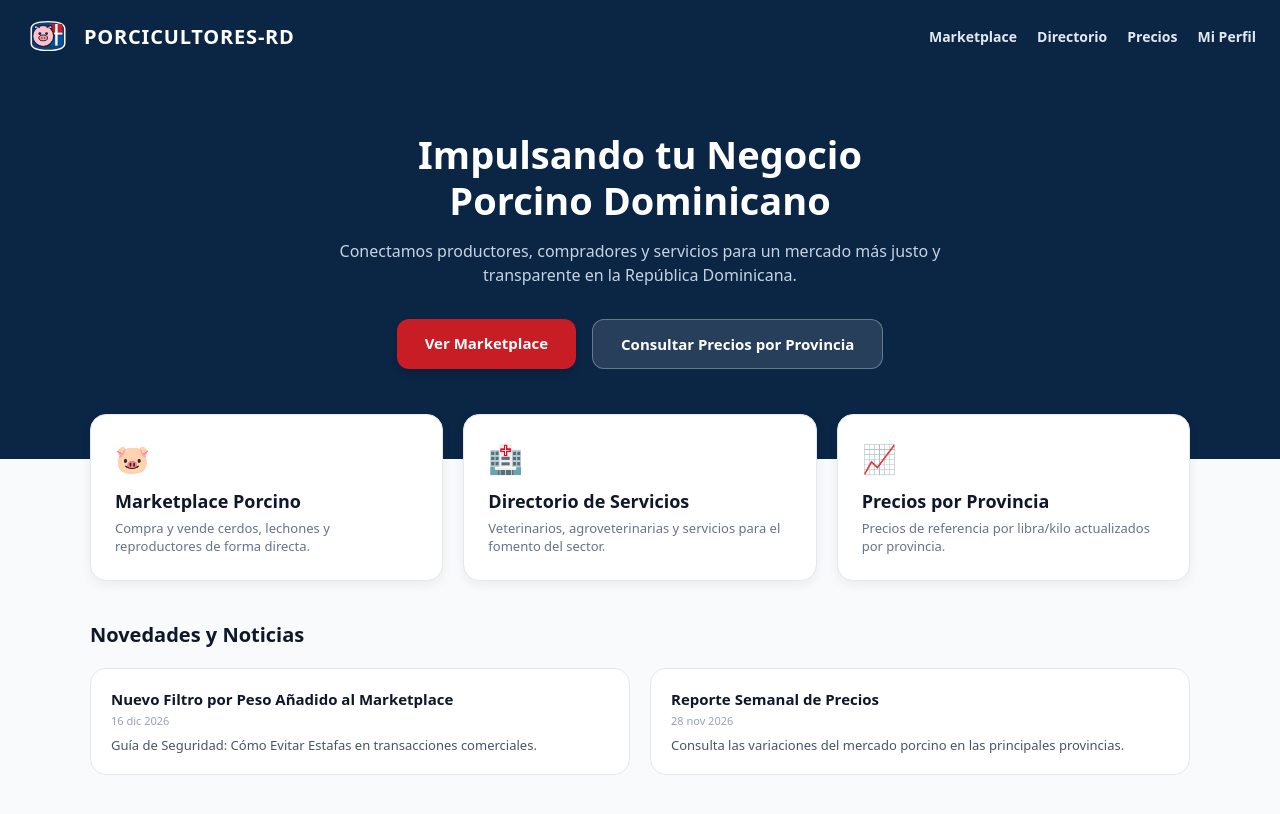
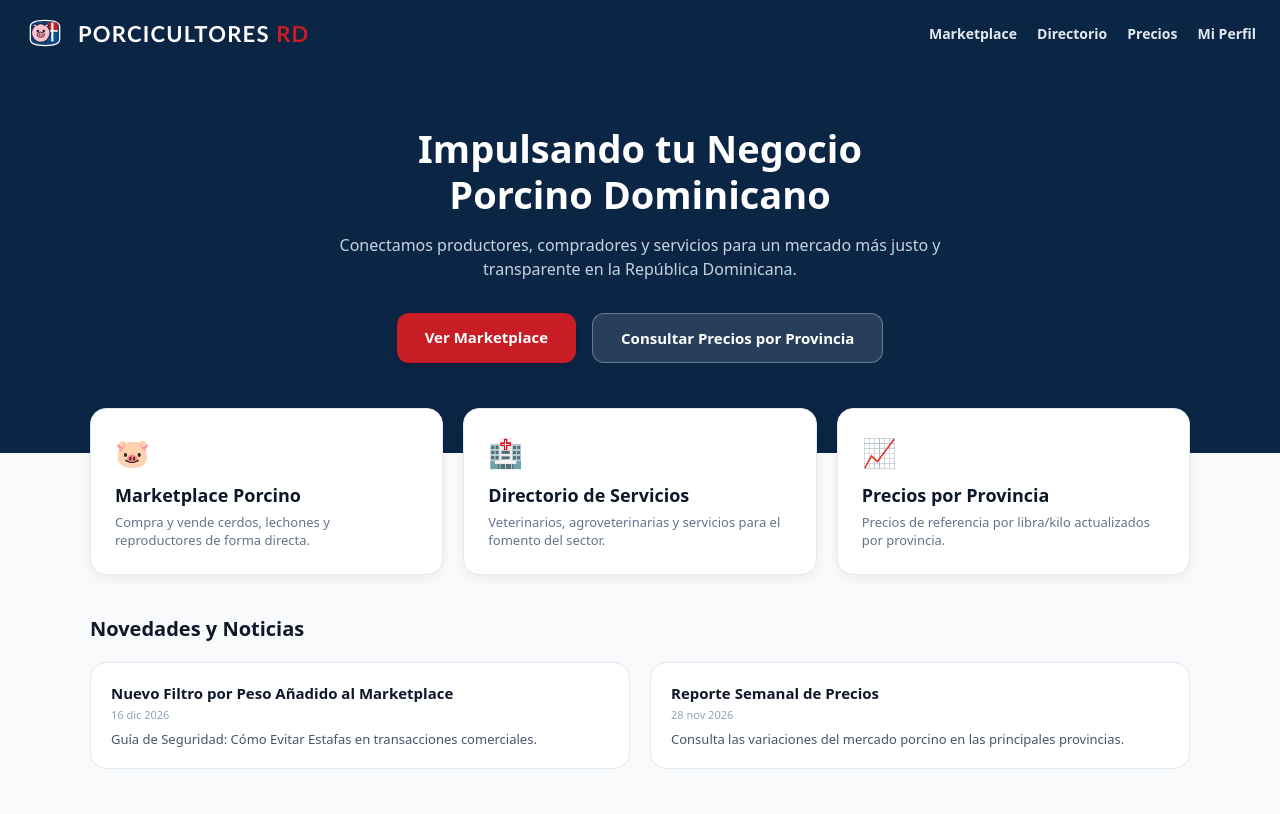
Before and after one commit to anonimusrofri-png/Porcicultores-rd, a Next.js app: page / in a window 1280 px wide. Shown: the top 814 px of the page. Built offline with nearby package versions, Linux system fonts and the light colour scheme.

Commit message:
Update: actualizar tipografia del logo a estilo moderno y destacado

```diff
--- a/app/page.tsx
+++ b/app/page.tsx
@@ -6,11 +6,12 @@ export default function Home() {
   return (
     <div style={{ width: '100%', minHeight: '100vh', backgroundColor: '#F8FAFC', fontFamily: "system-ui, -apple-system, BlinkMacSystemFont, 'Segoe UI', Roboto, sans-serif", margin: 0, padding: 0 }}>
 
-      {/* Navbar Superior con Logo Integrado */}
+      {/* Navbar Superior */}
       <header style={{ backgroundColor: '#0B2545', color: '#FFFFFF', padding: '12px 24px', display: 'flex', justifyContent: 'space-between', alignItems: 'center', boxShadow: '0 2px 4px rgba(0,0,0,0.1)' }}>
         <Link href="/" style={{ display: 'flex', alignItems: 'center', gap: '12px', textDecoration: 'none' }}>
-          {/* Logo SVG Nativo */}
-          <svg width="48" height="48" viewBox="0 0 100 100" fill="none" xmlns="http://www.w3.org/2000/svg" style={{ flexShrink: 0 }}>
+
+          {/* Icono Mantenido */}
+          <svg width="42" height="42" viewBox="0 0 100 100" fill="none" xmlns="http://www.w3.org/2000/svg" style={{ flexShrink: 0 }}>
             <rect width="100" height="100" rx="20" fill="#0B2545"/>
             <path d="M15 35C15 25 25 20 50 20C75 20 85 25 85 35V65C85 75 75 80 50 80C25 80 15 75 15 65V35Z" fill="#134074" stroke="#FFFFFF" strokeWidth="3"/>
             {/* Bandera RD */}
@@ -28,8 +29,17 @@ export default function Home() {
             <path d="M22 34C20 26 28 28 32 32" stroke="#0B2545" strokeWidth="2.5" strokeLinecap="round" fill="#FFC0CB"/>
             <path d="M58 34C60 26 52 28 48 32" stroke="#0B2545" strokeWidth="2.5" strokeLinecap="round" fill="#FFC0CB"/>
           </svg>
-          <span style={{ fontWeight: '900', fontSize: '20px', color: '#FFFFFF', letterSpacing: '0.8px', textTransform: 'uppercase' }}>
-            PORCICULTORES-RD
+
+          {/* Tipografía Destacada y Moderna */}
+          <span style={{
+            fontWeight: '900',
+            fontSize: '22px',
+            color: '#FFFFFF',
+            letterSpacing: '1.2px',
+            fontFamily: "'Trebuchet MS', 'Montserrat', 'Arial Black', sans-serif",
+            textTransform: 'uppercase'
+          }}>
+            PORCICULTORES <span style={{ color: '#C81D25' }}>RD</span>
           </span>
         </Link>
 
```
